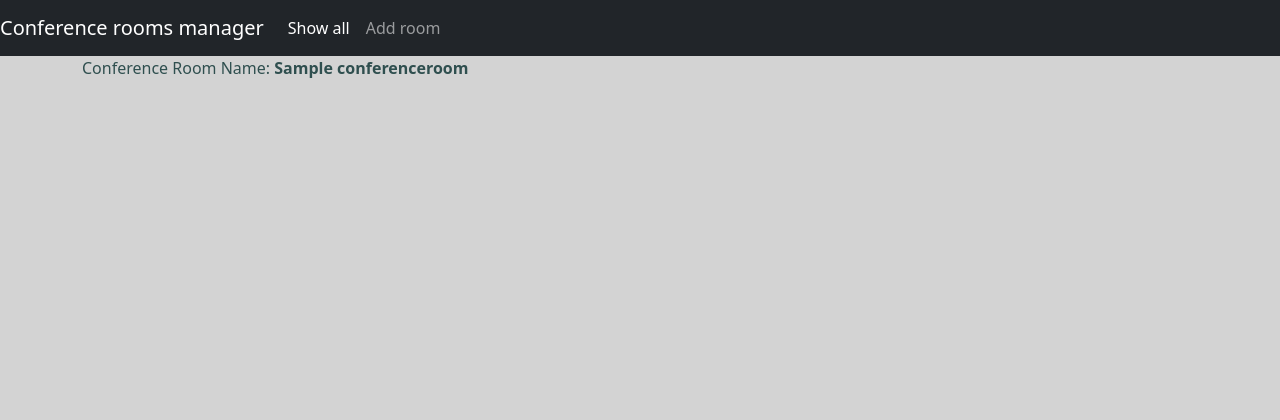
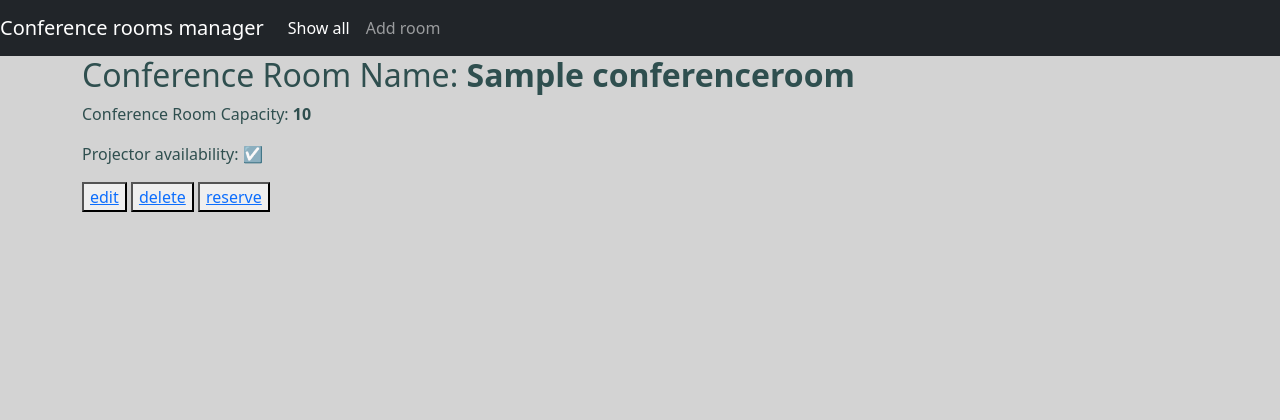
Before and after one commit to justinaluc/conference_room_booking, a Django app: page /room/1 in a window 1280 px wide. Shown: the top 420 px of the page. Run offline with Django 4.2, Linux system fonts and the light colour scheme; tables that the repository leaves empty hold one stand-in row (values such as "Sample post").

Commit message:
detailed conference room view with all details and ONLY FUTURE reservations with comments, plus edit, delete, reserve options

```diff
--- a/conference_room_booking/urls.py
+++ b/conference_room_booking/urls.py
@@ -16,7 +16,9 @@ Including another URLconf
 from django.contrib import admin
 from django.urls import path
 
-from room_manager.views import home_page, RoomListView, RoomDetailView, RoomUpdateView, RoomDeleteView, RoomAddView
+from room_manager.views import (home_page, RoomListView, RoomDetailView,
+                                                        RoomUpdateView, RoomDeleteView, RoomAddView, ReservationView
+                                                        )
 
 urlpatterns = [
     path('admin/', admin.site.urls),
@@ -25,5 +27,6 @@ urlpatterns = [
     path('room/<int:pk>', RoomDetailView.as_view(), name="room_detail"),
     path('room/delete/<int:pk>', RoomDeleteView.as_view(), name="room_delete"),
     path('room/modify/<int:pk>', RoomUpdateView.as_view(), name="room_update"),
+    path('room/reserve/<int:room_id>', ReservationView.as_view(), name="room_reserve"),
     path('room/new', RoomAddView.as_view(), name="room_add"),
 ]
--- a/room_manager/templates/room_manager/conferenceroom_detail.html
+++ b/room_manager/templates/room_manager/conferenceroom_detail.html
@@ -2,6 +2,29 @@
 {% load static %}
 {% block title %} ROOM DETAILS {% endblock %}
 {% block content %}
-<p>Conference Room Name:<b> {{object.name}}</b></p>
+    <h2>Conference Room Name:<b> {{room.name}}</b></h2>
+    <p>Conference Room Capacity:<b> {{room.capacity}}</b></p>
+    <p>Projector availability:
+    {% if room.projector %}
+        <span style="color:green;">&#9745;</span>
+    {% else %}
+        <span style="color:red;">&#9746;</span>
+    {% endif %}
+    <p>
+        <button><a href="{% url 'room_update' pk=room.pk %}">edit</a></button>
+        <button><a href="{% url 'room_delete' pk=room.pk %}">delete</a></button>
+        <button><a href="{% url 'room_reserve' room_id=room.pk %}">reserve</a></button>
+    </p>
 
+    {% if reservations %}
+        <h3>Future reservations:</h3>
+            <ul>
+            {% for reservation in reservations %}
+                <li>
+                    <h4>Date: <b>{{reservation.date}}</b></h4>
+                    <p>Comment: {{reservation.comment}}</p>
+                </li>
+            {% endfor %}
+            </ul>
+    {% endif %}
 {% endblock %}
--- a/room_manager/templates/room_manager/conferenceroom_list.html
+++ b/room_manager/templates/room_manager/conferenceroom_list.html
@@ -10,7 +10,7 @@
         | capacity: {{room.capacity}} | availability: Yes/No | projector: {{room.projector}}
         <button><a href="{% url 'room_update' pk=room.pk %}">edit</a></button>
         <button><a href="{% url 'room_delete' pk=room.pk %}">delete</a></button>
-        <button><a href="#">reserve</a></button>
+        <button><a href="{% url 'room_reserve' room_id=room.pk %}">reserve</a></button>
       </li><br>
     {% empty %}
       <p>empty conference room list</p>
--- a/room_manager/views.py
+++ b/room_manager/views.py
@@ -1,10 +1,12 @@
-from django.shortcuts import render
+import datetime
+
+from django.shortcuts import render, redirect
 from django.urls import reverse
+from django.views import View
 from django.views.generic import CreateView, DetailView, DeleteView, UpdateView
 from django.views.generic.list import ListView
 
-# Create your views here.
-from room_manager.models import ConferenceRoom
+from room_manager.models import ConferenceRoom, ReserveRoom
 
 
 def home_page(request):
@@ -23,6 +25,11 @@ class RoomListView(ListView):
 class RoomDetailView(DetailView):
 
     model = ConferenceRoom
+
+    def get(self, request, pk):
+        room = ConferenceRoom.objects.get(id=pk)
+        reservations = room.reserveroom_set.filter(date__gte=str(datetime.date.today())).order_by('date')
+        return render(request, "room_manager/conferenceroom_detail.html", context={"room": room, "reservations": reservations})
 
 
 class RoomAddView(CreateView):
@@ -50,3 +57,25 @@ class RoomDeleteView(DeleteView):
 
     def get_success_url(self):
         return reverse('room_list',)
+
+
+class ReservationView(View):
+
+    def get(self, request, room_id):
+        room = ConferenceRoom.objects.get(id=room_id)
+        return render(request, "room_manager/reserveroom_detail.html", context={"room": room})
+
+    def post(self, request, room_id):
+        room = ConferenceRoom.objects.get(id=room_id)
+        date = request.POST.get("reservation-date")
+        comment = request.POST.get("comment")
+
+        if ReserveRoom.objects.filter(room_id=room, date=date):
+            return render(request, "room_manager/reserveroom_detail.html",
+                          context={"room": room, "error": "Conference Room already reserved!"})
+        if date < str(datetime.date.today()):
+            return render(request, "room_manager/reserveroom_detail.html",
+                          context={"room": room, "error": "Date is from the past!"})
+
+        ReserveRoom.objects.create(room_id=room, date=date, comment=comment)
+        return redirect("room_list")
```
Also changed, not shown: room_manager/models.py (line endings or trailing spaces).
